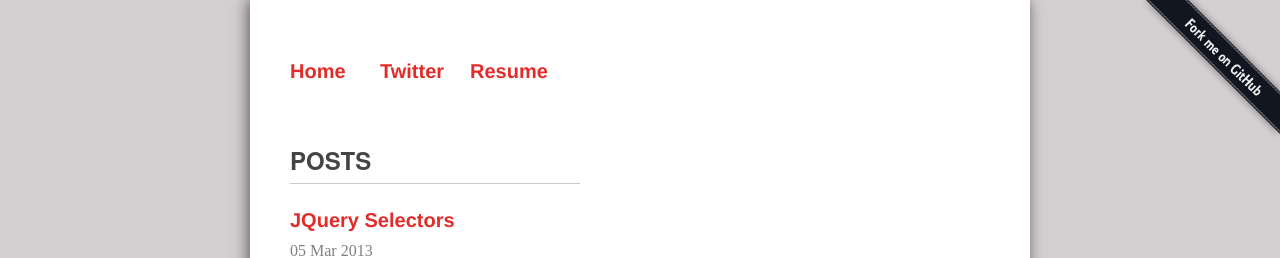
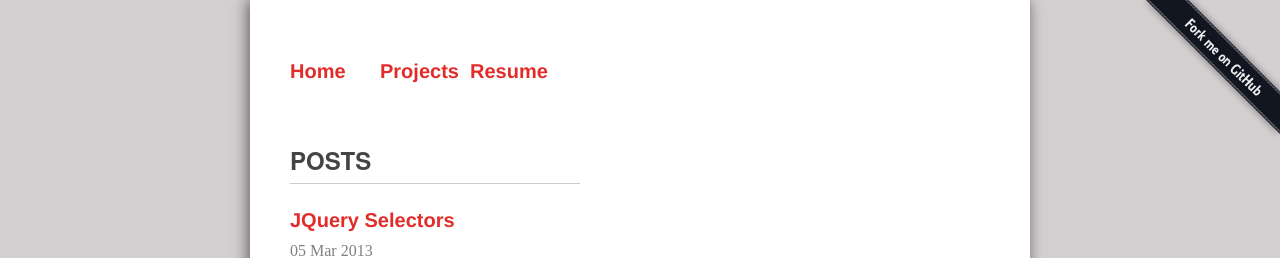
Before and after one commit to reecekol/reecekol.com, a Jekyll site: the page built from index.html, in a window 1280 px wide. Shown: the top 258 px of the page. Built offline with Jekyll 4.4.1, drawn with Linux system fonts in a browser that asks for light colours; comment, search, counter and statistics services are not loaded.

Commit message:
updated readme

```diff
--- a/_layouts/default.html
+++ b/_layouts/default.html
@@ -41,7 +41,7 @@
   <!--Menu -->
 
      <header>
-	    <span><a href="/index.html">Home</a></span><span><a href="https://twitter.com/reecekol">Twitter</a></span><span><a href="http://www.reecekol.com/HTML5Resume/index.html">Resume</a></span>
+	    <span><a href="/index.html">Home</a></span><span><a href="https://github.com/reecekol?tab=repositories">Projects</a></span><span><a href="http://www.reecekol.com/HTML5Resume/index.html">Resume</a></span>
 	</header>
 
   <div id="forkme"><a href="https://github.com/reecekol"><img src="/images/forkme.png" alt="forkme"></a></div>
```
Also changed, not shown: README.md, 11 other files.
